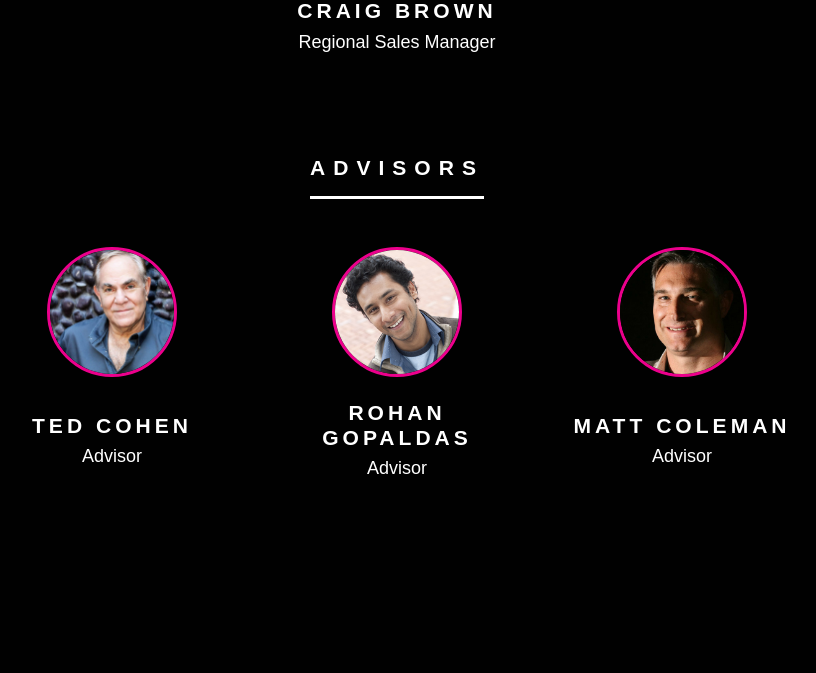
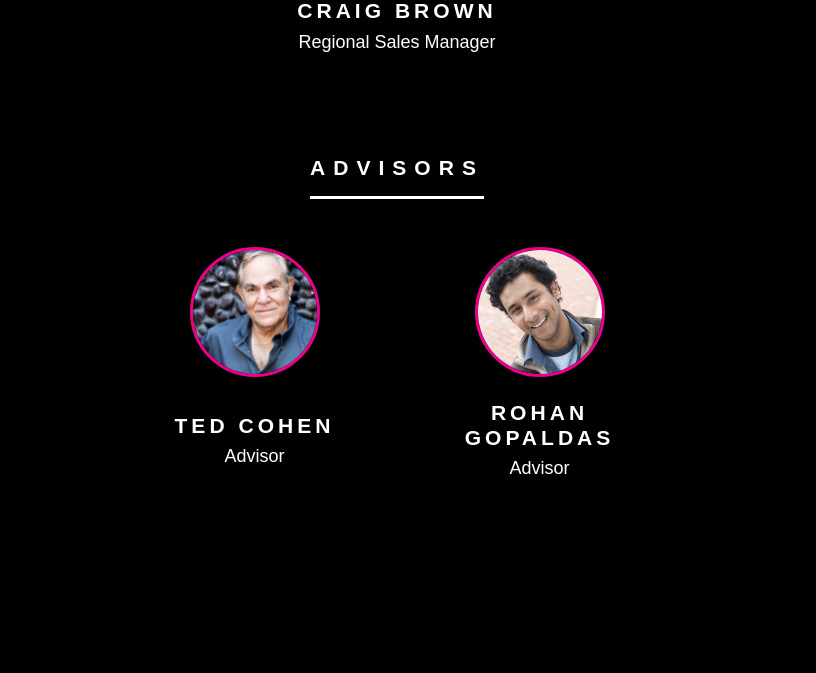
Before and after one commit to TagTheAgency/arival-temp-site, a PHP site: page /team.php in a window 1280 px wide. Shown: the part 1010-1683 px from the top of the page, without its empty margins (243-1059 px from the left). Run offline with PHP 8.4, Linux system fonts and the light colour scheme; some libraries are stand-ins or nearby versions; some web fonts are replaced.

Commit message:
Remove Matt from advisors

```diff
--- a/team.php
+++ b/team.php
@@ -119,17 +119,6 @@
 				<p>Advisor</p>
 			</div>
 		</div>
-		<div class="col-10 col-sm-6 col-md-3 d-flex flex-wrap pb-5">
-			<div class="col-12 pb-3 d-flex justify-content-center pb-4">
-				<div class="circle-container">
-					<img src="img/mc.jpg" alt="">
-				</div>
-			</div>
-			<div class="col-12 text-center justify-content-center pb-2">
-				<h3 class="ls-4 mb-2">MATT COLEMAN</h3>
-				<p>Advisor</p>
-			</div>
-		</div>
 	</div>
 </div>
 <?php require('footer.php') ?>
```
